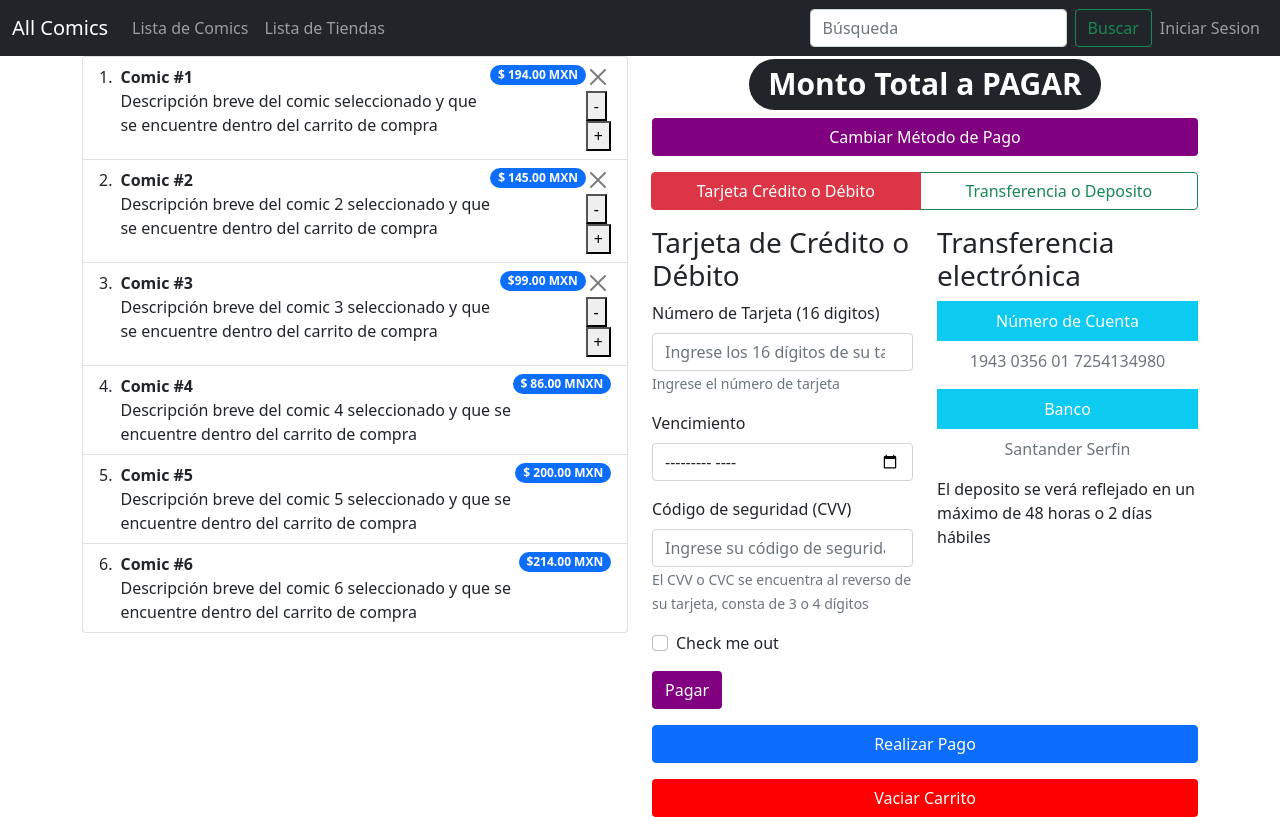
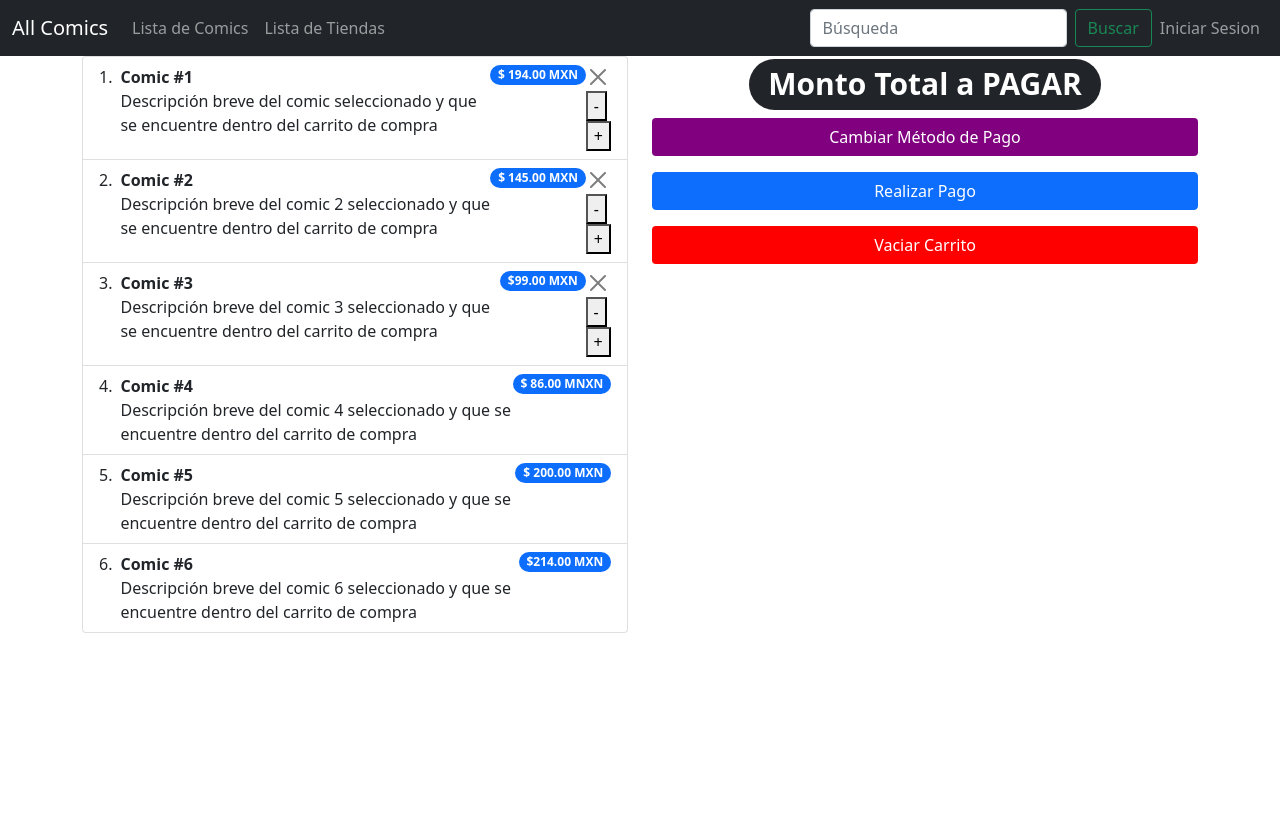
Before and after one commit to DavidPerezAntonio51/SEFMD-AllComics, a React (Create React App) app in the folder allcomics-front/: page /carrito in a window 1280 px wide. Built offline with nearby package versions, Linux system fonts and the light colour scheme.

Commit message:
Se crea un contexto para el metodo de pago

```diff
--- a/allcomics-front/src/Componentes/CarritoDeCompra/CheckMetodoPago.jsx
+++ b/allcomics-front/src/Componentes/CarritoDeCompra/CheckMetodoPago.jsx
@@ -1,15 +1,21 @@
-import { useState } from "react";
+import { useContext, useState } from "react";
 import { ButtonGroup, ToggleButton } from "react-bootstrap";
+import PaymentContext from "../../Contextos/PaymentContext";
 
 
 function CheckMetodoPago() {
-    const [checked, setChecked] = useState(false);
-    const [radioValue, setRadioValue] = useState('1');
+    const paymentContext = useContext(PaymentContext);
+    const [radioValue, setRadioValue] = useState(paymentContext.PaymentType);
 
     const radios = [
       { name: 'Tarjeta Crédito o Débito', value: '1' },
       { name: 'Transferencia o Deposito', value: '2' },
     ];
+
+    const changePaymentMethod = (e) => {
+      setRadioValue(e.target.value);
+      paymentContext.setPaymentType(e.target.value);
+    }
 
     return (
       <>
@@ -23,7 +29,7 @@ function CheckMetodoPago() {
               name="radio"
               value={radio.value}
               checked={radioValue === radio.value}
-              onChange={(e) => setRadioValue(e.currentTarget.value)}
+              onChange={changePaymentMethod}
             >
               {radio.name}
             </ToggleButton>
--- a/allcomics-front/src/Componentes/CarritoDeCompra/MetodoCompra.jsx
+++ b/allcomics-front/src/Componentes/CarritoDeCompra/MetodoCompra.jsx
@@ -1,9 +1,14 @@
-import { Form, Button, Col, Row } from "react-bootstrap";
+import { useContext } from "react";
+import { Form, Button, Col, Row, Container } from "react-bootstrap";
+import PaymentContext from "../../Contextos/PaymentContext";
 
 function MetodoCompra() {
+  const paymentContext = useContext(PaymentContext);
   return (
     <Row>
-      <Col>
+      {paymentContext.PaymentType == '1'
+        ?
+        <Container>
           <Form>
             <style type="text/css">
               {`
@@ -51,16 +56,18 @@ function MetodoCompra() {
               Pagar
             </Button>
           </Form>
-      </Col>
-      <Col>
+        </Container>
+        :
+        <Container>
           <h3 class="primary"> Transferencia electrónica</h3>
           <p class="p-2 mb-2 bg-info text-white text-center">Número de Cuenta</p>
           <p class="text-muted text-center">1943 0356 01 7254134980</p>
           <p class="p-2 mb-2 bg-info text-white text-center">Banco</p>
           <p class="text-muted text-center">Santander Serfin</p>
           <p class="text-dark"> El deposito se verá reflejado en un máximo de 48 horas o 2 días hábiles</p>
-      </Col>
-    </Row>
+        </Container>
+      }
+    </Row >
   );
 }
 
--- /dev/null
+++ b/allcomics-front/src/Contextos/PaymentContext.jsx
@@ -0,0 +1,25 @@
+import { createContext, useState } from "react";
+
+const PaymentContext = createContext();
+
+function PaymentProvier({children}) {
+    const [ShowPaymentMetod, setShowPaymentMetod] = useState(false);
+    const [PaymentType, setPaymentType] = useState('1');
+
+    const switchShowPaymentMetod = ()=>{
+        setShowPaymentMetod(!ShowPaymentMetod);
+    }
+    const data = {
+        ShowPaymentMetod,
+        switchShowPaymentMetod,
+        PaymentType,
+        setPaymentType
+        }
+    return (
+        <PaymentContext.Provider value={data}>{children}</PaymentContext.Provider>
+    );
+}
+
+
+export {PaymentProvier};
+export default PaymentContext;
--- a/allcomics-front/src/Paginas/CarroCompra.jsx
+++ b/allcomics-front/src/Paginas/CarroCompra.jsx
@@ -3,8 +3,11 @@ import { Container } from "react-bootstrap";
 import SumaRestaArticulo from "../Componentes/SumaRestaArticulo";
 import MetodoCompra from "../Componentes/CarritoDeCompra/MetodoCompra";
 import CheckMetodoPago from "../Componentes/CarritoDeCompra/CheckMetodoPago";
+import { useContext } from "react";
+import PaymentContext from "../Contextos/PaymentContext";
 
 function CarroCompra() {
+    const paymentContext = useContext(PaymentContext);
     return (
         <Container>
             <style type="text/css">
@@ -113,10 +116,15 @@ function CarroCompra() {
                         </Badge>
                     </h1>
                     <Stack gap={3}>
-                        <Button variant="flat">Cambiar Método de Pago</Button>{' '}
-                        <CheckMetodoPago>
-                        </CheckMetodoPago>
-                        <MetodoCompra></MetodoCompra>
+                        <Button variant="flat" onClick={paymentContext.switchShowPaymentMetod}>Cambiar Método de Pago</Button>{' '}
+                        {paymentContext.ShowPaymentMetod
+                            ?
+                            <Container>
+                                <CheckMetodoPago />
+                                <MetodoCompra />
+                            </Container>
+                            : ""
+                        }
                         <Button variant="primary">Realizar Pago</Button>{' '}
                         <Button variant="cancel">Vaciar Carrito</Button>
                     </Stack>
--- a/allcomics-front/src/Router/Router.js
+++ b/allcomics-front/src/Router/Router.js
@@ -4,6 +4,7 @@ import Login from "../Paginas/Login";
 import CarroCompra from "../Paginas/CarroCompra";
 import ListaComics from "../Paginas/ListaComics";
 import ListaTiendas from "../Paginas/ListaTiendas";
+import { PaymentProvier } from "../Contextos/PaymentContext";
 
 function Rutas(props) {
     return (
@@ -13,7 +14,7 @@ function Rutas(props) {
                 <Route path="comics" element={<ListaComics/>}/>
                 <Route path="tiendas" element={<ListaTiendas/>}/>
                 <Route path="login" element={<Login/>}/>
-                <Route path="carrito" element={<CarroCompra/>}/>
+                <Route path="carrito" element={<PaymentProvier><CarroCompra/></PaymentProvier>}/>
             </Route>
         </Routes>
     );
```
Also changed, not shown: 1 other file (tests, documents, lock files or other folders). Lines whose indentation alone changed are shown as unchanged.
